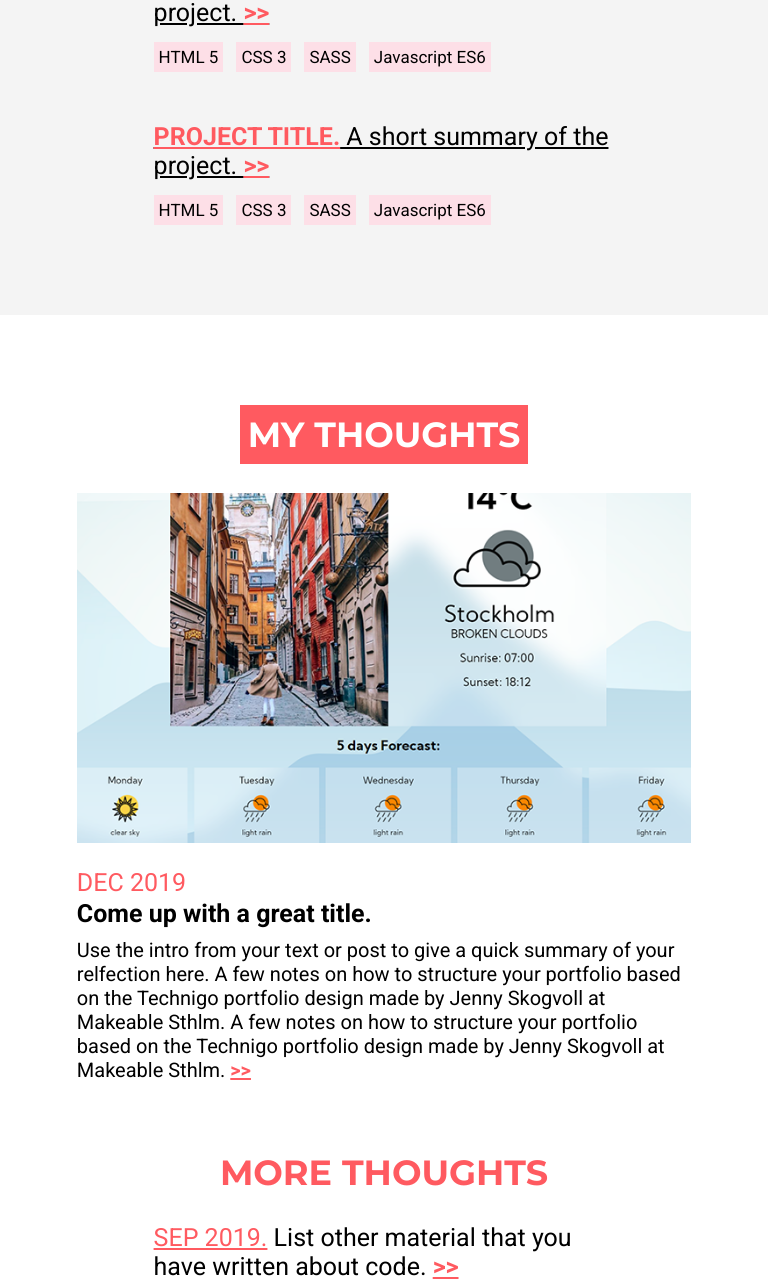
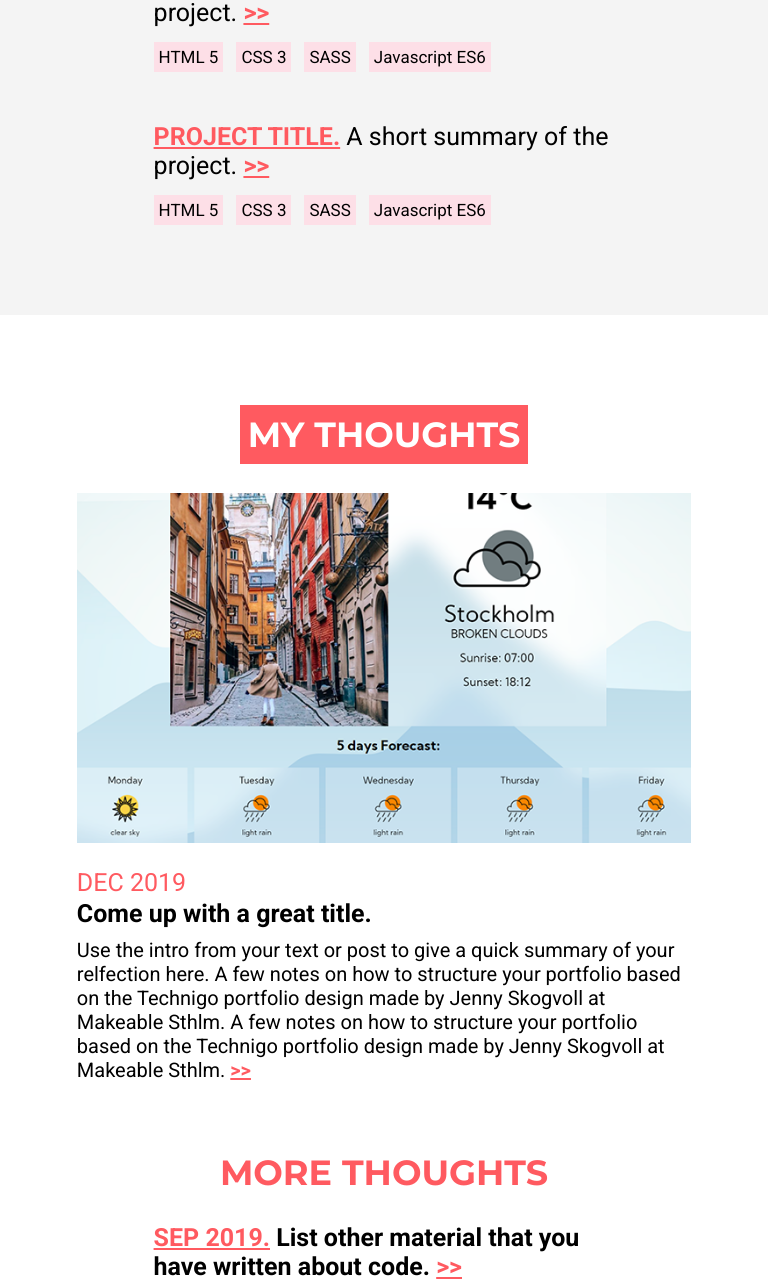
Before and after one commit to VanessaSue27/portfolio-wip, a plain HTML site: page code/index.html in a window 768 px wide. Shown: the part 3233-4520 px from the top of the page. Drawn offline with Linux system fonts and the light colour scheme.

Commit message:
Fixed some font styling, now fully responsive

```diff
--- a/code/style.css
+++ b/code/style.css
@@ -452,6 +452,10 @@ ul {
         display: none; /*Hides 3rd and 4th project cards*/
     }
 
+    .other-projects-card a {
+        text-decoration: none;
+    }
+
     .blogposts-title {
         display: none;
     }
@@ -475,6 +479,7 @@ ul {
 
     .more-blogposts-container a {
         text-decoration: none;
+        font-weight: bold;
     }
 
     .skills-lists-container {
@@ -639,6 +644,10 @@ ul {
         width: 100%;
     }
 
+    .blogpost-card img {
+        height: 250px;
+    }
+
     .date-blogpost, .blogpost-title, .blogpost-text {
         font-size: 17px;
     }
```
